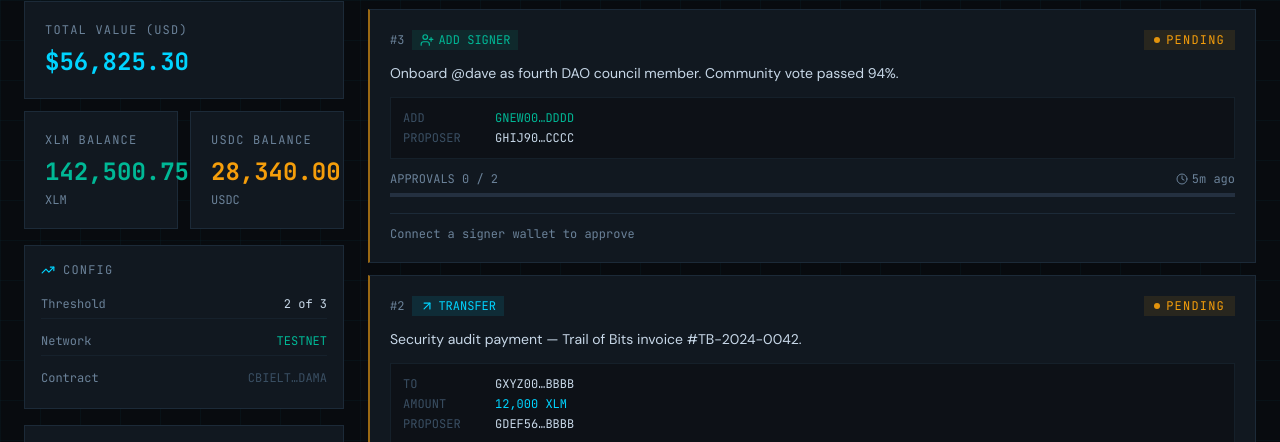
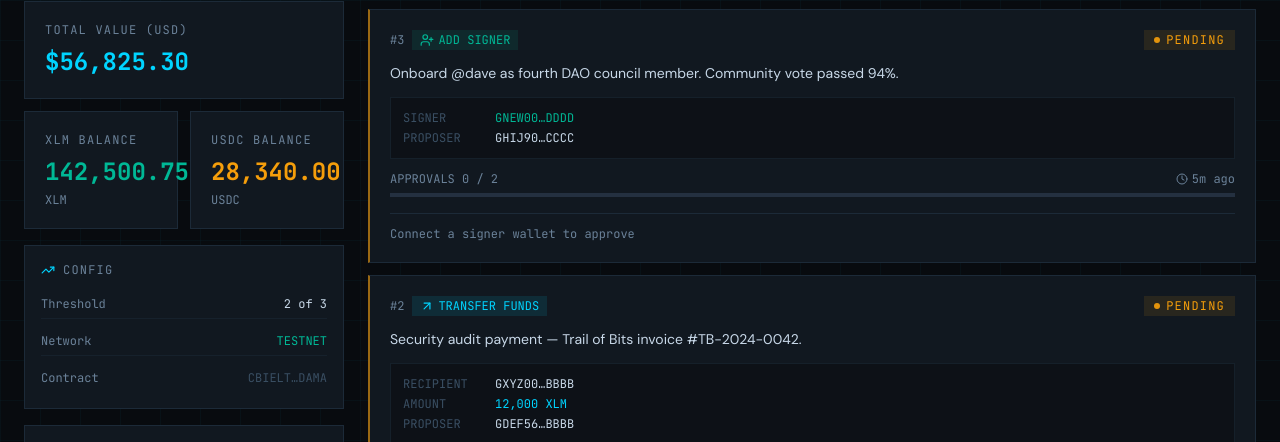
Before and after one commit to Stellar-Treasury/Treasury-frontend, a Next.js app: page / in a window 1280 px wide. Shown: the part 240-682 px from the top of the page. Built offline with nearby package versions, Linux system fonts and the light colour scheme.

Commit message:
fix(ci): stabilize lint and generated artifacts

```diff
--- a/src/components/proposals/ProposalCard.tsx
+++ b/src/components/proposals/ProposalCard.tsx
@@ -5,6 +5,7 @@ import { UserPlus, UserMinus, ArrowUpRight, CheckCheck, X, Clock } from 'lucide-
 import { Proposal } from '@/types';
 import { Card, StatusBadge, Button, Divider } from '@/components/ui';
 import { shortAddress, timeSince } from '@/lib/mock-data';
+import { getProposalKindLabel, getProposalPayloadLabel, getProposalTypeAccent } from '@/lib/proposal-utils';
 import { clsx } from 'clsx';
 
 interface ProposalCardProps {
@@ -22,12 +23,6 @@ const KIND_ICONS = {
   RemoveSigner: <UserMinus className="w-3.5 h-3.5" />,
 };
 
-const KIND_LABELS = {
-  Transfer:     'TRANSFER',
-  AddSigner:    'ADD SIGNER',
-  RemoveSigner: 'REMOVE SIGNER',
-};
-
 export function ProposalCard({
   proposal, connectedAddress, onApprove, onCancel, submitting, isSigner
 }: ProposalCardProps) {
@@ -38,8 +33,10 @@ export function ProposalCard({
   const progress = Math.min(100, (proposal.approvals.length / proposal.threshold) * 100);
   const canAct   = isSigner && proposal.status === 'Pending' && !hasApproved;
 
-  const kindIcon  = KIND_ICONS[proposal.kind.type];
-  const kindLabel = KIND_LABELS[proposal.kind.type];
+  const kindIcon      = KIND_ICONS[proposal.kind.type];
+  const kindLabel     = getProposalKindLabel(proposal.kind).toUpperCase();
+  const payloadLabel  = getProposalPayloadLabel(proposal.kind).toUpperCase();
+  const payloadAccent = getProposalTypeAccent(proposal.kind);
 
   return (
     <Card
@@ -74,15 +71,15 @@ export function ProposalCard({
       <div className="bg-surface border border-border/60 p-3 mb-3 font-mono text-xs space-y-1">
         {proposal.kind.type === 'Transfer' && (
           <>
-            <Row label="TO"     value={shortAddress(proposal.kind.recipient)} />
+            <Row label={payloadLabel} value={shortAddress(proposal.kind.recipient)} />
             <Row label="AMOUNT" value={`${proposal.kind.amount.toLocaleString()} XLM`} accent="cyan" />
           </>
         )}
         {(proposal.kind.type === 'AddSigner' || proposal.kind.type === 'RemoveSigner') && (
           <Row
-            label={proposal.kind.type === 'AddSigner' ? 'ADD' : 'REMOVE'}
+            label={payloadLabel}
             value={shortAddress(proposal.kind.signer)}
-            accent={proposal.kind.type === 'AddSigner' ? 'teal' : 'rose'}
+            accent={payloadAccent}
           />
         )}
         <Row label="PROPOSER" value={shortAddress(proposal.proposer)} />
```
Also changed, not shown: .eslintrc.json, 1 other file (tests, documents, lock files or other folders).
